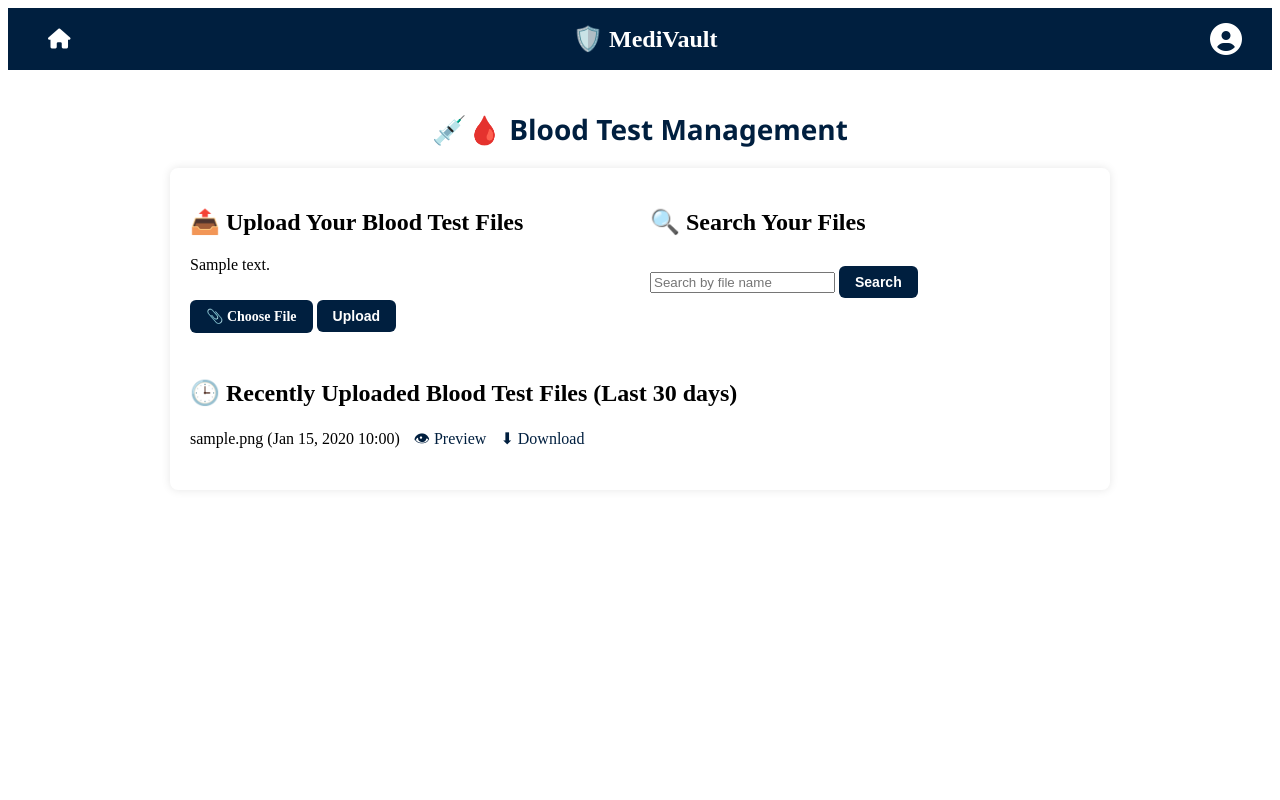
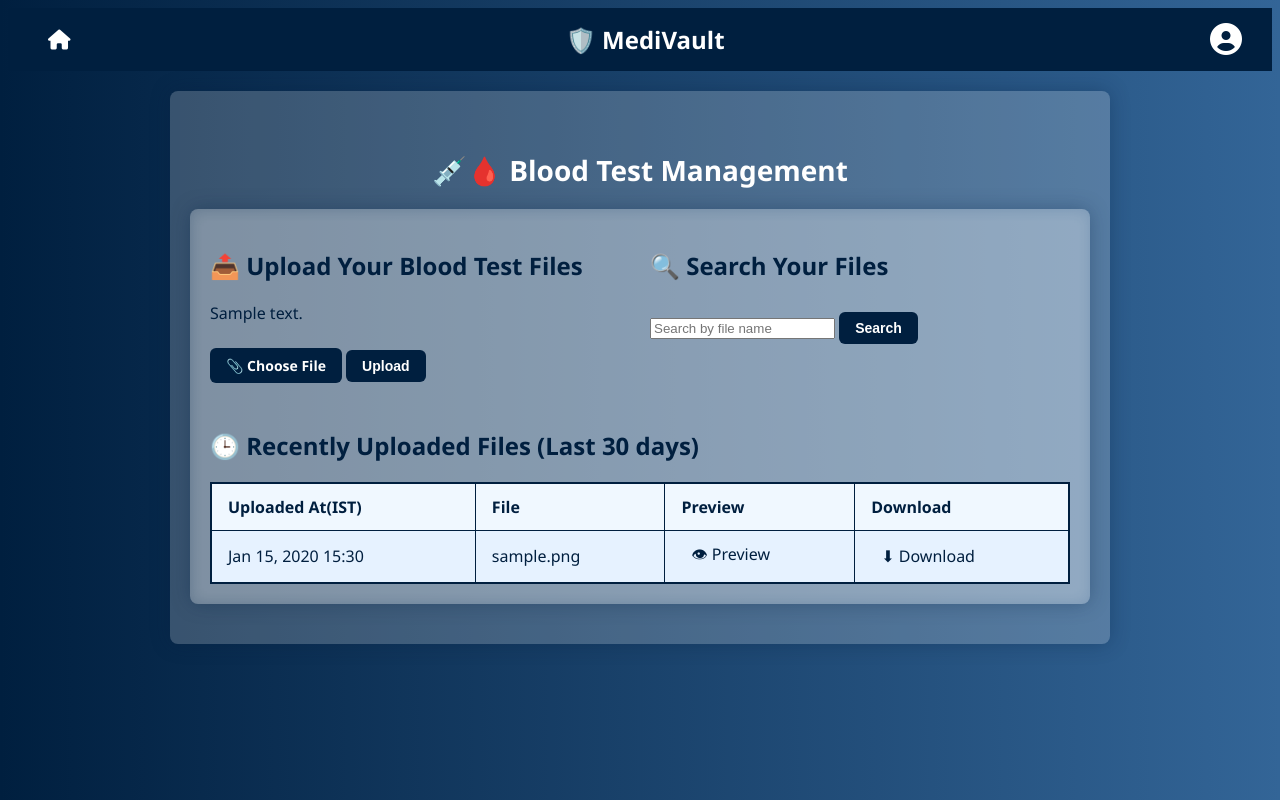
Before and after one commit to PrathyushaMatta/medivault, a Django app: template templates/upload_bloodtests.html in a window 1280 px wide. Run offline with Django 5.2, Linux system fonts and the light colour scheme; tables that the repository leaves empty hold one stand-in row (values such as "Sample post"); the template is opened without the code that fills it: values that come from a table or form of the project are taken from there, most other values are stand-ins (such as "Sample title", 1, 10 or a date in 2020); parts of the project's set-up code (start-up, migrations or seed data) failed here and were passed over.

Commit message:
Updated views, templates, and styles for blood test management,prescription management,x-ray managemnt

```diff
--- a/core/urls.py
+++ b/core/urls.py
@@ -8,6 +8,7 @@
     path("register/", views.register, name="register"),
     path("", lambda request: redirect("register")),
     path("login/",views.login,name="login"),
+    #path("test_login/",views.test_login,name="test_login"),
     path("home/",views.home,name="home"),
     path("profile/",views.profile,name="profile"),
     path("upload_prescription/", views.upload_prescription, name="upload_prescription"),
--- a/core/views/__init__.py
+++ b/core/views/__init__.py
@@ -1,5 +1,6 @@
 from .register import register
 from .login import login
+#from .test_login import test_login
 from .home import home
 from .profile import profile
 from .upload_prescription import( upload_prescription,download_prescription,preview_prescription,
--- a/medivault/settings.py
+++ b/medivault/settings.py
@@ -117,7 +117,7 @@
 
 LANGUAGE_CODE = 'en-us'
 
-TIME_ZONE = 'UTC'
+TIME_ZONE = 'Asia/Kolkata'
 
 USE_I18N = True
 
--- a/static/css/upload_prescription.css
+++ b/static/css/upload_prescription.css
@@ -31,12 +31,14 @@
 
 
 .container {
-    max-width: 900px;
-    margin: 20px auto;
-    padding: 20px;
-    background-color: #fff;
-    border-radius: 8px;
-    box-shadow: 0 0 10px rgba(0,0,0,0.1);
+  max-width: 900px;
+  margin: 20px auto;
+  padding: 20px;
+  background-color: rgba(255, 255, 255, 0.2); /* semi-transparent white */
+  border-radius: 8px;
+  box-shadow: 0 0 20px rgba(0, 31, 63, 0.3); /* subtle blue glow */
+  backdrop-filter: blur(8px); /* frosted glass effect */
+  transition: all 0.5s ease-in-out;
 }
 
 .upload-search {
@@ -54,7 +56,7 @@
   text-align: center;
   font-size: 28px;
   font-weight: bold;
-  color: #001f3f;
+  color: white;
   margin: 40px 0 20px;
   font-family: 'Segoe UI', sans-serif;
 }
@@ -126,3 +128,72 @@
 a:hover {
     text-decoration: underline;
 }
+
+
+.recent-files-table {
+    width: 100% !important;
+    border-collapse: collapse !important;
+    margin-top: 20px !important;
+    background-color: #e6f2ff !important;
+    border: 2px solid #001f3f !important;
+}
+
+.recent-files-table th,
+.recent-files-table td {
+    border: 1px solid #001f3f !important;
+    padding: 12px 16px !important;
+    text-align: left !important;
+}
+
+.recent-files-table th {
+    background-color: #f0f8ff; /* Darker blue for header */
+    color: #001f3f;
+    font-weight: 600;
+}
+
+.recent-files-table tr:nth-child(even) {
+    background-color: #f0f8ff; /* Slightly lighter blue for alternate rows */
+}
+
+.recent-files-table a {
+    color: #001f3f;
+    font-weight: 500;
+    text-decoration: none;
+}
+
+.recent-files-table a:hover {
+    text-decoration: underline;
+}
+
+body {
+  animation: fadeInPage 1s ease forwards;
+  background: linear-gradient(to right, #001f3f, #336597ff);
+  font-family: 'Segoe UI', sans-serif;
+  color: #001f3f;
+}
+
+@keyframes fadeInPage {
+  from {
+    opacity: 0;
+    transform: translateY(20px);
+  }
+  to {
+    opacity: 1;
+    transform: translateY(0);
+  }
+}
+
+.container {
+  animation: slideUp 1s ease forwards;
+}
+
+@keyframes slideUp {
+  from {
+    opacity: 0;
+    transform: translateY(40px);
+  }
+  to {
+    opacity: 1;
+    transform: translateY(0);
+  }
+}
--- a/templates/register.html
+++ b/templates/register.html
@@ -29,7 +29,9 @@
 
         <button type="submit" name="action" value="send_otp">Send OTP</button>
         <div class="login-redirect">
-          <p>Already registered? <a href="{% url 'login' %}">Login here</a></p>
+          <p>Already registered?
+            <a href="{% url 'login' %}">Login here</a>
+          </p>
         </div>
 
         {% if show_otp_field %}
@@ -38,7 +40,7 @@
 
           <p id="timer"></p>
 
-          <button type="submit" name="action" value="verify_otp" id="verifyBtn">Verify OTP</button>
+          <button type="submit" name="action" value="verify_otp" id="verifyBtn">Verify OTP</button><br >
 
           {% if resend_otp %}
             <button type="submit" name="action" value="resend_otp" id="resendBtn">Resend OTP</button>
--- a/templates/upload_bloodtests.html
+++ b/templates/upload_bloodtests.html
@@ -24,6 +24,12 @@
   </nav>
 
   <!-- Page Title Outside Container -->
+  <div class="container">
+
+        <!-- Part 1: Upload and Search -->
+        <div class="upload-search">
+
+            <div class="upload-section">
                 <h1 class="page-title">💉🩸 Blood Test Management</h1>
 
   <div class="container">
@@ -74,19 +80,35 @@
       </div>
     </div>
 
-    <!-- Recent Files -->
+    <!-- Part 2: Recent Files -->
         <div class="recent-files">
-      <h2>🕒 Recently Uploaded Blood Test Files (Last 30 days)</h2>
+            <h2>🕒 Recently Uploaded Files (Last 30 days)</h2>
             {% if recent_files %}
-        <ul>
+                <table class="recent-files-table">
+                <thead>
+                    <tr>
+                    <th>Uploaded At(IST)</th>
+                    <th>File</th>
+                    <th>Preview</th>
+                    <th>Download</th>
+                    </tr>
+                </thead>
+                <tbody>
                     {% for file in recent_files %}
-            <li>
-              {{ file.file_name }} ({{ file.uploaded_at|date:"M d, Y H:i" }})
+                    <tr>
+                        {% load tz %}
+                        <td>{% localtime on %}{{ file.uploaded_at|date:"M d, Y H:i" }}{% endlocaltime %}</td>
+                        <td>{{ file.file_name }}</td>
+                        <td>
                         <a href="{% url 'bloodtest_preview' file.id %}" target="_blank">👁 Preview</a>
+                        </td>
+                        <td>
                         <a href="{% url 'bloodtest_download' file.id %}" target="_blank">⬇ Download</a>
-            </li>
+                        </td>
+                    </tr>
                     {% endfor %}
-        </ul>
+                </tbody>
+                </table>
             {% else %}
                 <p>No recent files found.</p>
             {% endif %}
```
Also changed, not shown: core/views/test_login.py (added, +25 -0 lines), core/views/upload_bloodtests.py (+30 -14 lines), static/css/style.css (+18 -0 lines), templates/upload_prescription.html (+23 -7 lines), templates/upload_xray.html (+29 -6 lines), 1 other file. Lines whose indentation alone changed are shown as unchanged.
